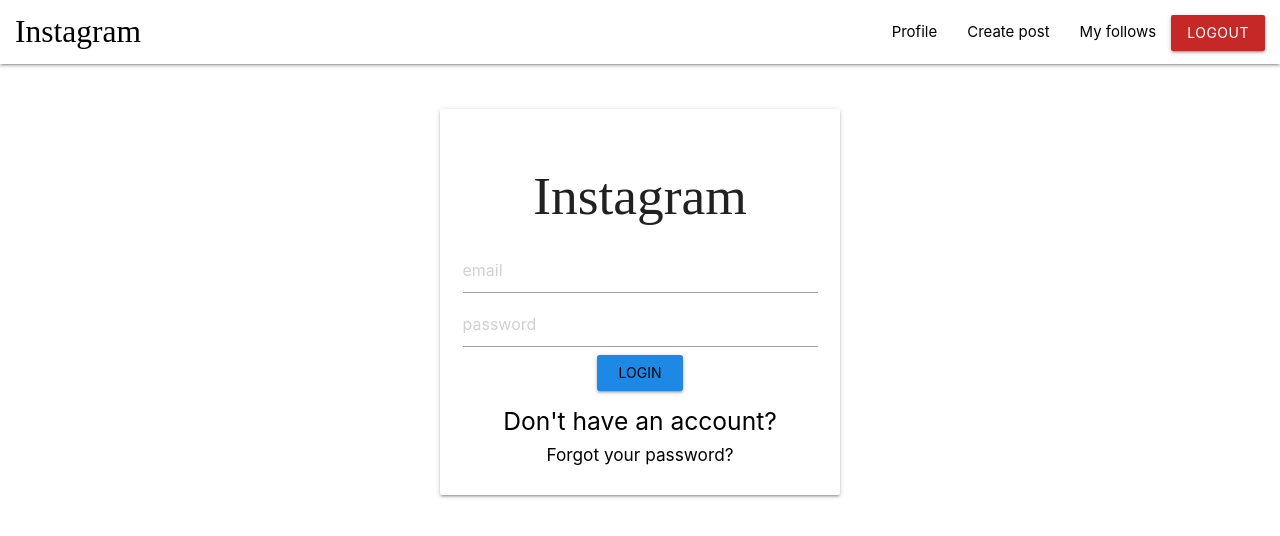
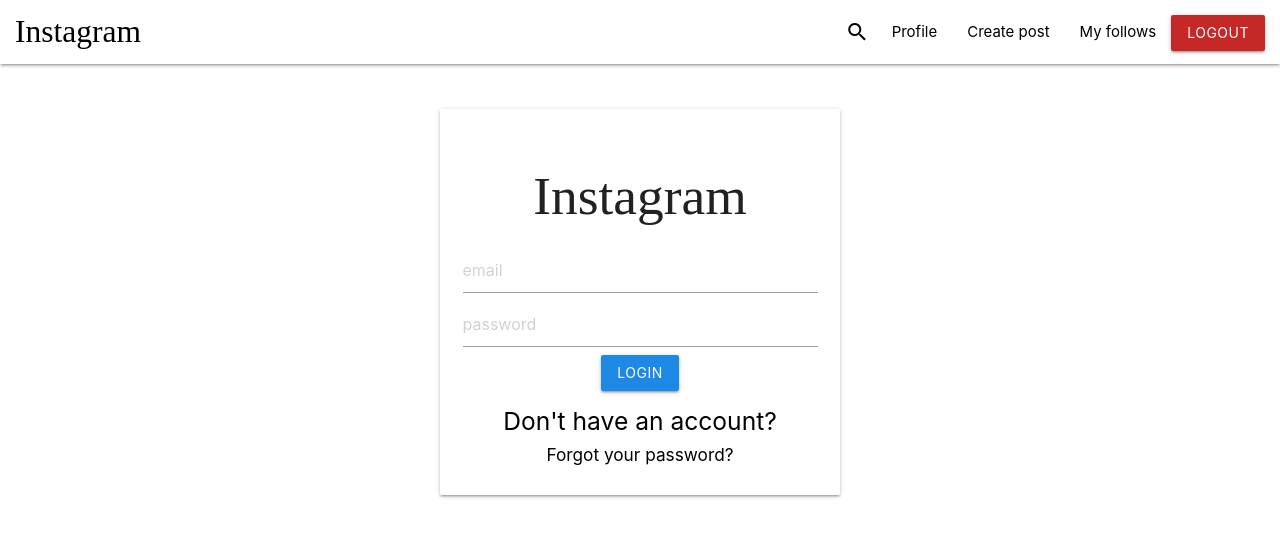
Before and after one commit to GreedSource/instagram-like, a React (Create React App) app in the folder frontend/: page /signin in a window 1280 px wide. Shown: the top 536 px of the page. Built offline with nearby package versions, Linux system fonts and the light colour scheme; sample sign-in values are in the browser's storage; a web font is replaced by a local one.

Commit message:
view of search users

```diff
--- a/frontend/src/components/Navbar.css
+++ b/frontend/src/components/Navbar.css
@@ -10,3 +10,11 @@
 .nav-wrapper{
     padding-right: 1rem;
 }
+
+.hide-search-bar{
+    display: none;
+}
+
+.input-field:focus {
+    background-color: #f5f5f5 !important;
+}
--- a/frontend/src/components/Navbar.jsx
+++ b/frontend/src/components/Navbar.jsx
@@ -1,15 +1,50 @@
-import React, { useContext } from 'react';
+import React, { useContext, useState, useRef, useEffect } from 'react';
 import { Link, useHistory } from 'react-router-dom';
 import { UserContext } from '../routes/Routes'
+import M from 'materialize-css';
 import './Navbar.css';
 
 const Navbar = () => {
     // eslint-disable-next-line
     const { state, dispatch } = useContext(UserContext);
     const history = useHistory();
+    const searchInput = useRef(null);
+    const modalRef = useRef(null);
+    const [showSearchBar, setShowSearchBar] = useState(false);
+    const handleSearch = (e) => {
+        e.preventDefault();
+        if(e.target.keywords.value.length === 0) {
+            setShowSearchBar(false);
+        }
+    }
+
+    useEffect(() => {
+        if(showSearchBar) {
+            searchInput.current.focus();
+            /* const instance = M.Modal.getInstance(modalRef.current)
+            instance.open() */
+        }
+    }, [showSearchBar])
+
+    useEffect(() => {
+        M.Modal.init(modalRef.current)
+    }, []);
+
+    const handleSearchBar = () => {
+        setShowSearchBar(true);
+        searchInput.current.focus();
+    }
     const renderList = () => {
         if (state) {
             return [
+                <li key={'-'}>
+                    <div style={{display:'flex', alignContent:'center', alignItems:'center'}} className='input-field'>
+                        <i className='material-icons'style={{color: 'black'}} onClick={handleSearchBar}>search</i>
+                        <form onSubmit={handleSearch}>
+                            <input type="text" id="keywords" ref={searchInput} placeholder='Search' className={showSearchBar ? 'input-field' : 'input-field hide-search-bar'} onBlur={(e) => setShowSearchBar(false) } />
+                        </form>
+                    </div>
+                </li>,
                 <li key={'1'}><Link to='/profile'>Profile</Link></li>,
                 <li key={'2'}><Link to='/createpost'>Create post</Link></li>,
                 <li key={'3'}><Link to='/myfollows'>My follows</Link></li>,
@@ -25,6 +60,7 @@
         }
     }
     return (
+        <div>
             <nav>
                 <div className='nav-wrapper white'>
                     <Link to={state ? '/' : '/signin'} className='brand-logo left'>Instagram</Link>
@@ -33,7 +69,27 @@
                     </ul>
                 </div>
             </nav>
-
+            <div id="searchResults" ref={modalRef} className="modal bottom-sheet">
+                <div className="modal-content">
+                    <h4>Modal Header</h4>
+                    <ul className="collection">
+                        <li className="collection-item">Alvin</li>
+                        <li className="collection-item">Alvin</li>
+                        <li className="collection-item">Alvin</li>
+                        <li className="collection-item">Alvin</li>
+                        <li className="collection-item">Alvin</li>
+                        <li className="collection-item">Alvin</li>
+                        <li className="collection-item">Alvin</li>
+                        <li className="collection-item">Alvin</li>
+                        <li className="collection-item">Alvin</li>
+                        <li className="collection-item">Alvin</li>
+                    </ul>
+                </div>
+                <div className="modal-footer">
+                    <button className="modal-close waves-effect waves-green btn-flat">Agree</button>
+                </div>
+            </div>
+        </div>
     );
 }
 
--- a/frontend/src/screens/CreatePost.jsx
+++ b/frontend/src/screens/CreatePost.jsx
@@ -75,7 +75,7 @@
                         <input className="file-path validate" type="text" />
                     </div>
                 </div>
-                <input type="submit" value="Submit post" className="btn waves-effect waves-light #64b5f6 blue darken-1" />
+                <button type="submit" className="btn waves-effect waves-light #64b5f6 blue darken-1" >Submit post</button>
             </form>
         </div>
     )
--- a/frontend/src/screens/Signin.jsx
+++ b/frontend/src/screens/Signin.jsx
@@ -44,7 +44,7 @@
                 <form onSubmit={handlePost}>
                     <input type="text" placeholder="email" id="email" autoComplete="email" onChange={handleChange} />
                     <input type="password" placeholder="password" id="password" autoComplete="current-password" onChange={handleChange} />
-                    <input type="submit" value="Login" className="btn waves-effect waves-light #64b5f6 blue darken-1" />
+                    <button type="submit" className="btn waves-effect waves-light #64b5f6 blue darken-1" >Login</button>
                 </form>
                 <h5>
                     <Link to="/signup">Don't have an account?</Link>
--- a/frontend/src/screens/Signup.jsx
+++ b/frontend/src/screens/Signup.jsx
@@ -87,7 +87,7 @@
                             <input className="file-path validate" type="text" />
                         </div>
                     </div>
-                    <input type="submit" value="Signup" className="btn waves-effect waves-light #64b5f6 blue darken-1" />
+                    <button type="submit" className="btn waves-effect waves-light #64b5f6 blue darken-1">Signup</button>
                 </form>
                 <h5>
                     <Link to="/signin">Already have an account?</Link>
--- a/frontend/src/screens/UserProfile.jsx
+++ b/frontend/src/screens/UserProfile.jsx
@@ -75,9 +75,9 @@
                             {
                                 showFollow
                                 ?
-                                <input type="button" style={{margin: '10px'}} value="Follow" onClick={handleFollowUser} className="btn waves-effect waves-light #64b5f6 blue darken-1" />
+                                <button type="button" style={{margin: '10px'}} onClick={handleFollowUser} className="btn waves-effect waves-light #64b5f6 blue darken-1" >Follow</button>
                                 :
-                                <input type="button" style={{margin: '10px'}} value="Unfollow" onClick={handleUnfollowUser} className="btn waves-effect waves-light #64b5f6 blue darken-1" />
+                                <button type="button" style={{margin: '10px'}} onClick={handleUnfollowUser} className="btn waves-effect waves-light #64b5f6 blue darken-1">Unfollow</button>
                             }
 
 
```
Lines whose indentation alone changed are shown as unchanged.
